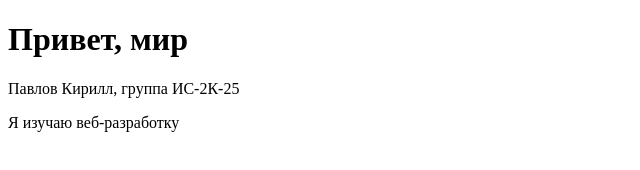
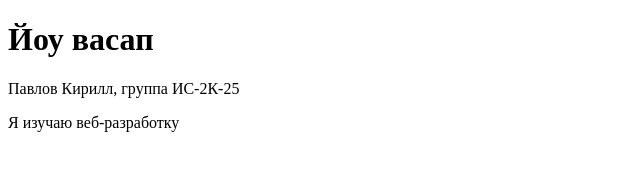
Before and after one commit to sp1ritbomb/uchebnaya-praktika, a plain HTML site: page index.html in a window 1280 px wide. Shown: the whole page, without its empty margins (0-640 px from the left). Drawn offline with Linux system fonts and the light colour scheme.

```diff
--- a/index.html
+++ b/index.html
@@ -6,7 +6,7 @@
     <title>Моя первая страница</title>
 </head>
 <body>
-    <h1>Привет, мир</h1>
+    <h1>Йоу васап</h1>
     <p>Павлов Кирилл, группа ИС-2К-25</p>
     <p>Я изучаю веб-разработку</p>
 </body>
```
